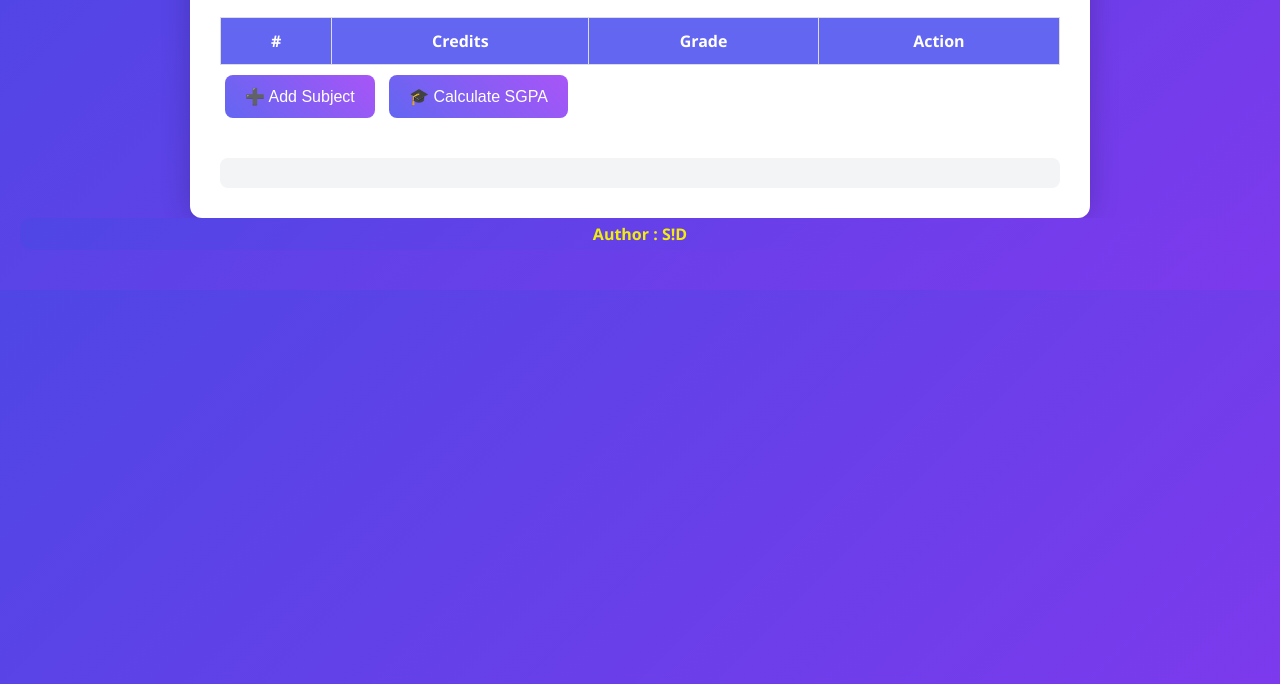
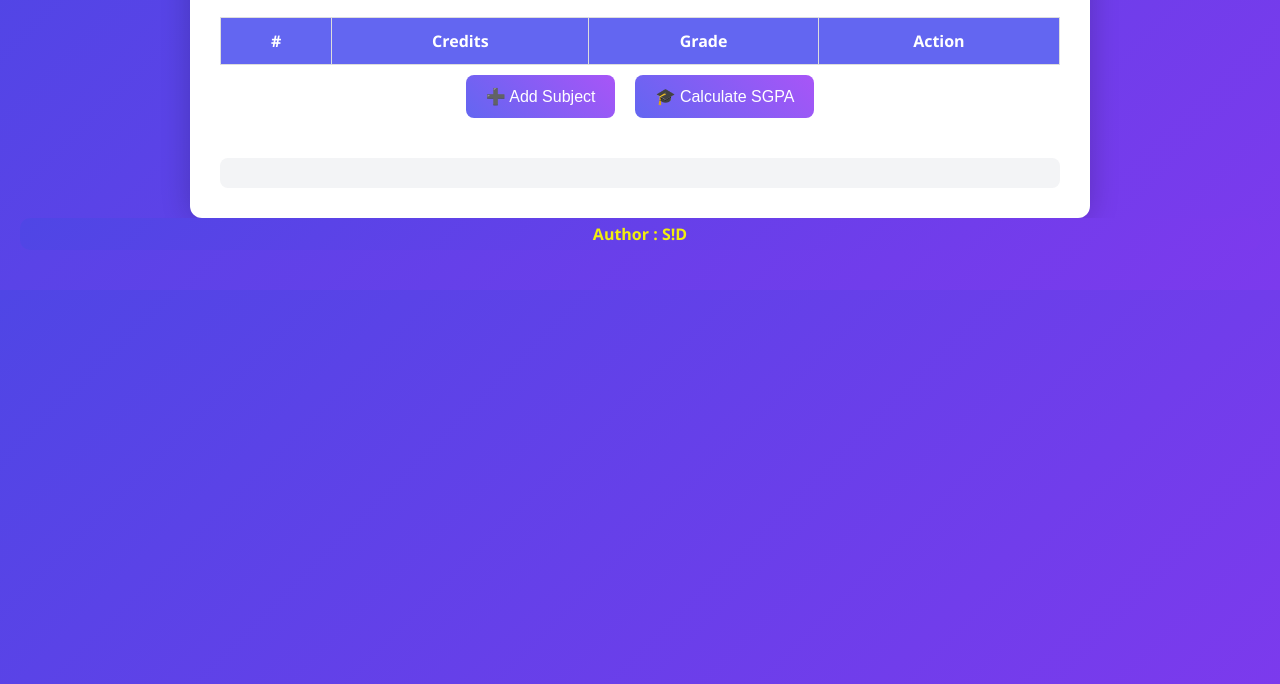
Before and after one commit to mysgpa/home, a plain HTML site: page index.html in a window 1280 px wide. Shown: the part 116-800 px from the top of the page. Drawn offline with Linux system fonts and the light colour scheme.

Commit message:
styles.css

```diff
--- a/styles.css
+++ b/styles.css
@@ -50,6 +50,12 @@
     transform: scale(1.05);
   }
 
+  .button-row {
+    display: flex;
+    justify-content: center;
+    gap: 10px;
+    flex-wrap: wrap;
+  }
   /* Table Styles */
   table {
     width: 100%;
```
